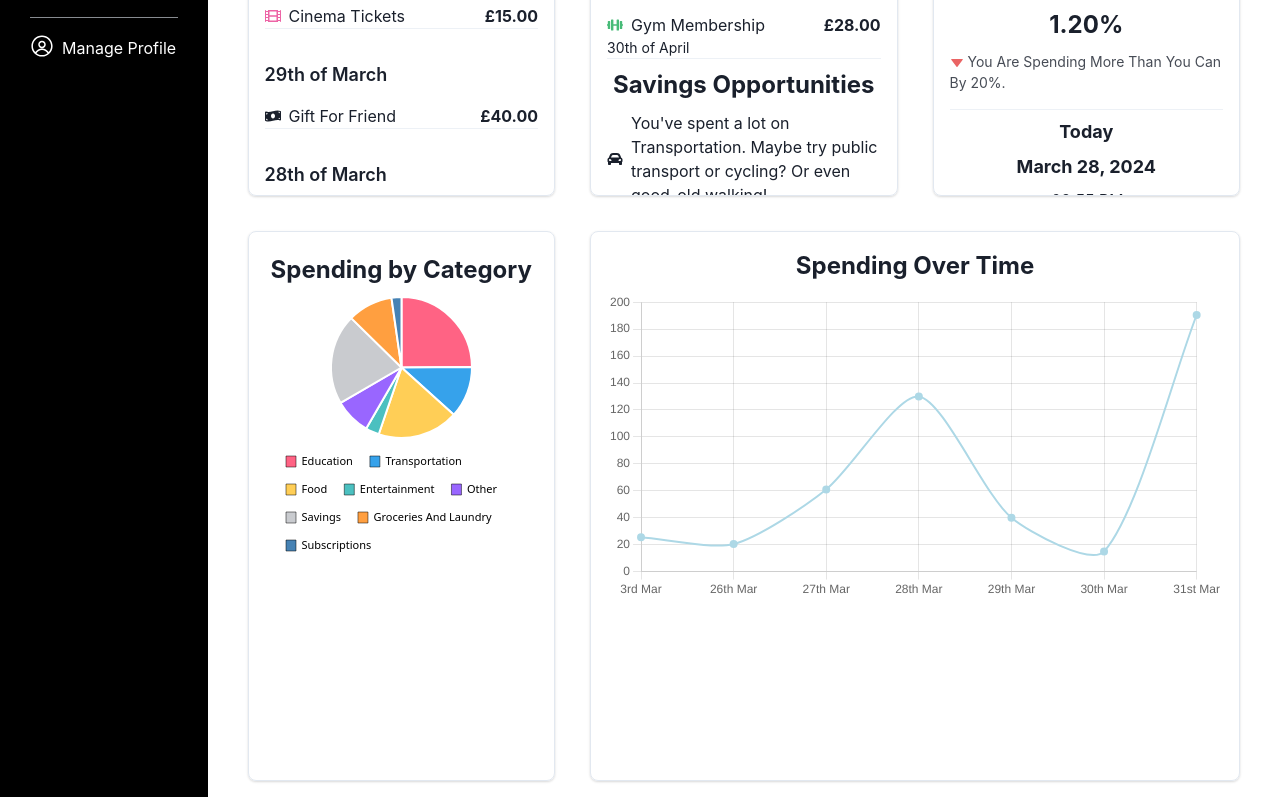
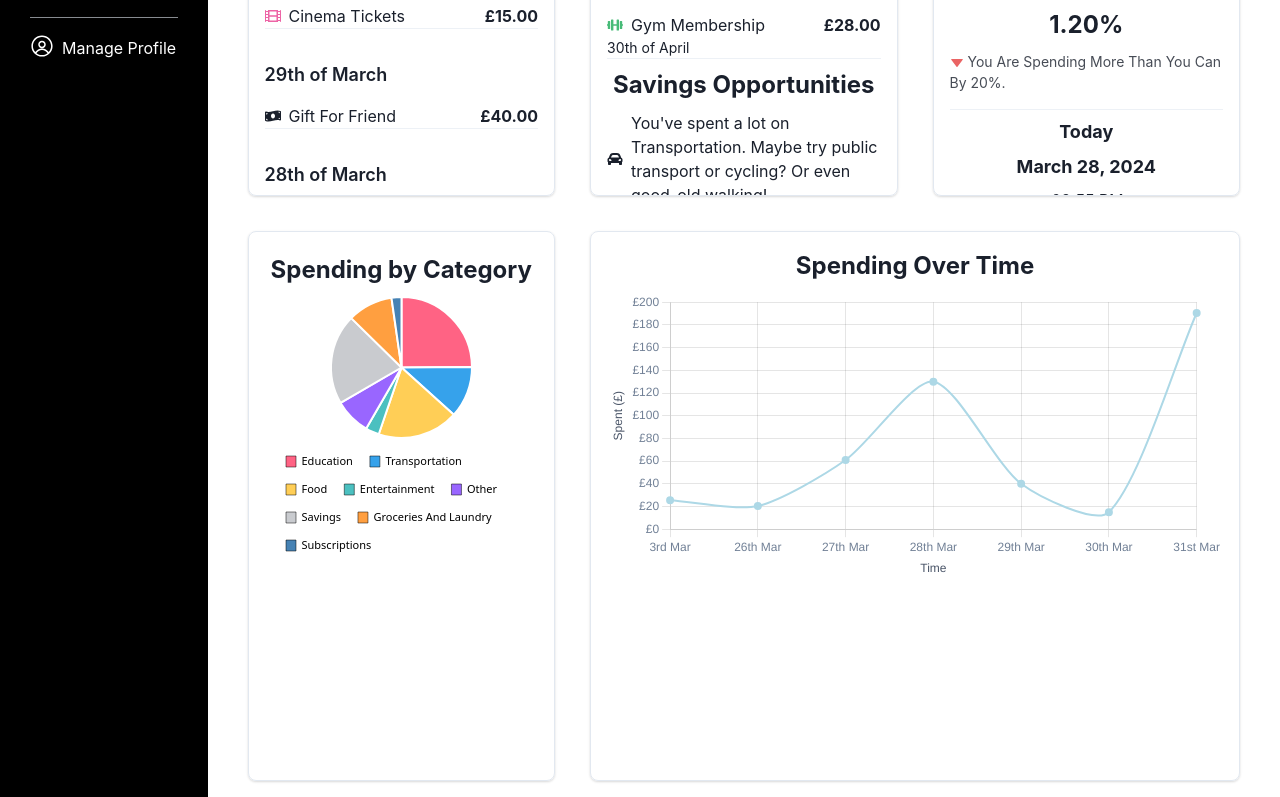
Before and after one commit to manojmanikandan7/PennyWise, a React (Vite) app: page /dashboard in a window 1280 px wide. Shown: the part 410-1207 px from the top of the page. Built offline with nearby package versions, Linux system fonts and the light colour scheme.

Commit message:
Fix line chart axis config

```diff
--- a/src/components/lineChart.jsx
+++ b/src/components/lineChart.jsx
@@ -137,41 +137,48 @@ export default function LineChart() {
   const theme = useTheme(); // Using Chakra UI theme for styling
 
   const options = {
+    responsive: true,
+    layout: {
+      padding: {
+        bottom: 20 // Pad the bottom of the graph so the label is visible, there is probably a better way to do this
+      }
+    },
     plugins: {
       legend: {
         display: false, // Keeps the legend hidden
       },
     },
     scales: {
-      xAxes: [
+      x:
         {
-          // Ensure you're using 'xAxes' array for Chart.js 2.x
           type: "category",
           display: true, // Ensure the axis itself is displayed
-          scaleLabel: {
+          title: {
+            text: "Time",
             display: true,
-            labelString: "Time",
             color: theme.colors.gray[600], // Use theme color for scale title
-            font: {
-              size: theme.fontSizes.xl, // Use theme font size for scale title
-            },
+
+            // TODO: Fix: Attempting to change the size stops the text from rendering
+            // font: {
+            //   size: theme.fontSizes.xl, // Use theme font size for scale title
+            // },
           },
           ticks: {
             color: theme.colors.gray[500], // Use theme color for ticks
           },
         },
-      ],
-      yAxes: [
+      y:
         {
-          // Ensure you're using 'yAxes' array for Chart.js 2.x
           display: true, // Ensure the axis itself is displayed
-          scaleLabel: {
+          title: {
             display: true,
-            labelString: "Spent (£)",
+            text: "Spent (£)",
             color: theme.colors.gray[600], // Match theme
-            font: {
-              size: theme.fontSizes.xl, // Match theme
-            },
+
+            // TODO: See above
+            // font: {
+            //   size: theme.fontSizes.xl, // Match theme
+            // },
           },
           ticks: {
             callback: function (value) {
@@ -180,7 +187,6 @@ export default function LineChart() {
             color: theme.colors.gray[500], // Use theme color for ticks
           },
         },
-      ],
     },
   };
 
```
